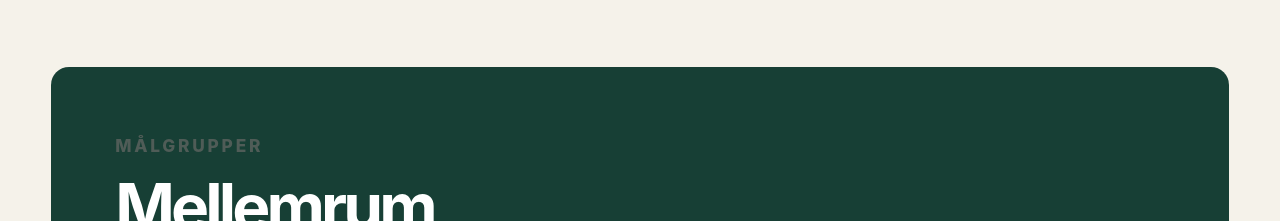
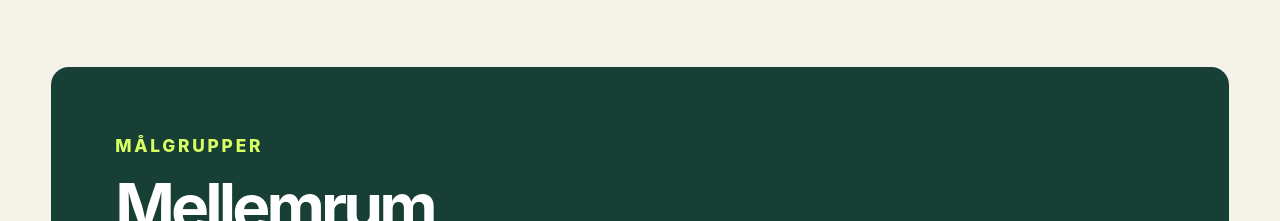
Before and after one commit to carolineclorius/Optimize-mellemrum, a React (Vite) app: page /om in a window 1280 px wide. Shown: the part 1080-1301 px from the top of the page. Built offline with nearby package versions, Linux system fonts and the light colour scheme; no server answers.

Commit message:
Improve audience heading contrast

```diff
--- a/src/pages/AboutPage.jsx
+++ b/src/pages/AboutPage.jsx
@@ -35,7 +35,7 @@ export default function AboutPage() {
           aria-labelledby="about-audiences-title"
         >
           <div className="about-section-heading">
-            <p className="eyebrow">Målgrupper</p>
+            <p className="eyebrow about-audiences-eyebrow">Målgrupper</p>
             <h2 id="about-audiences-title">
               Mellemrum forbinder oplevelser med mennesker.
             </h2>
--- a/src/styles.css
+++ b/src/styles.css
@@ -482,6 +482,10 @@ select:focus-visible {
 
 .about-section-heading {
   padding: clamp(2rem, 5vw, 4.5rem);
+}
+
+.about-page .about-audiences-eyebrow {
+  color: var(--lime);
 }
 
 .about-audiences .about-section-heading h2 {
```
